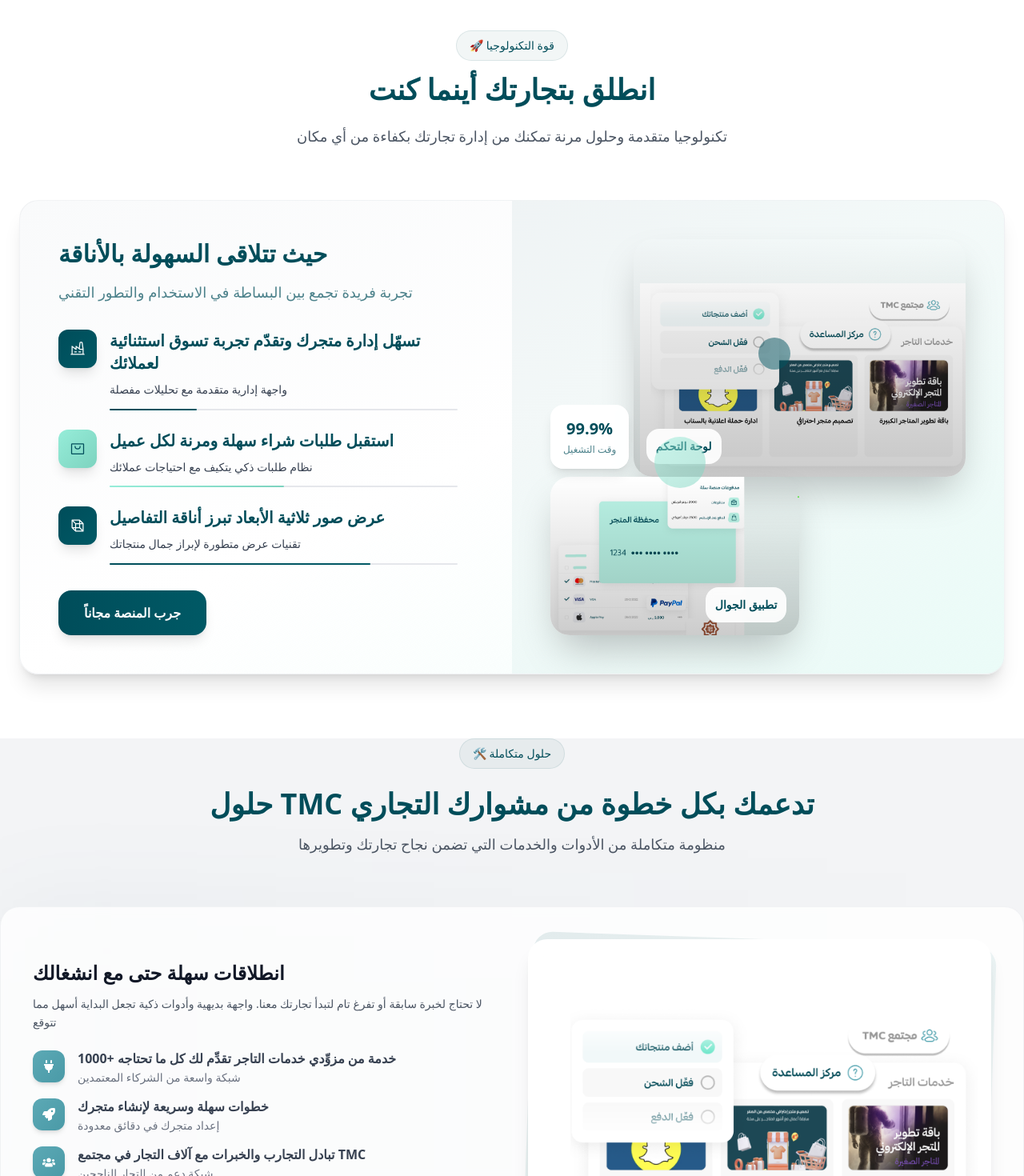
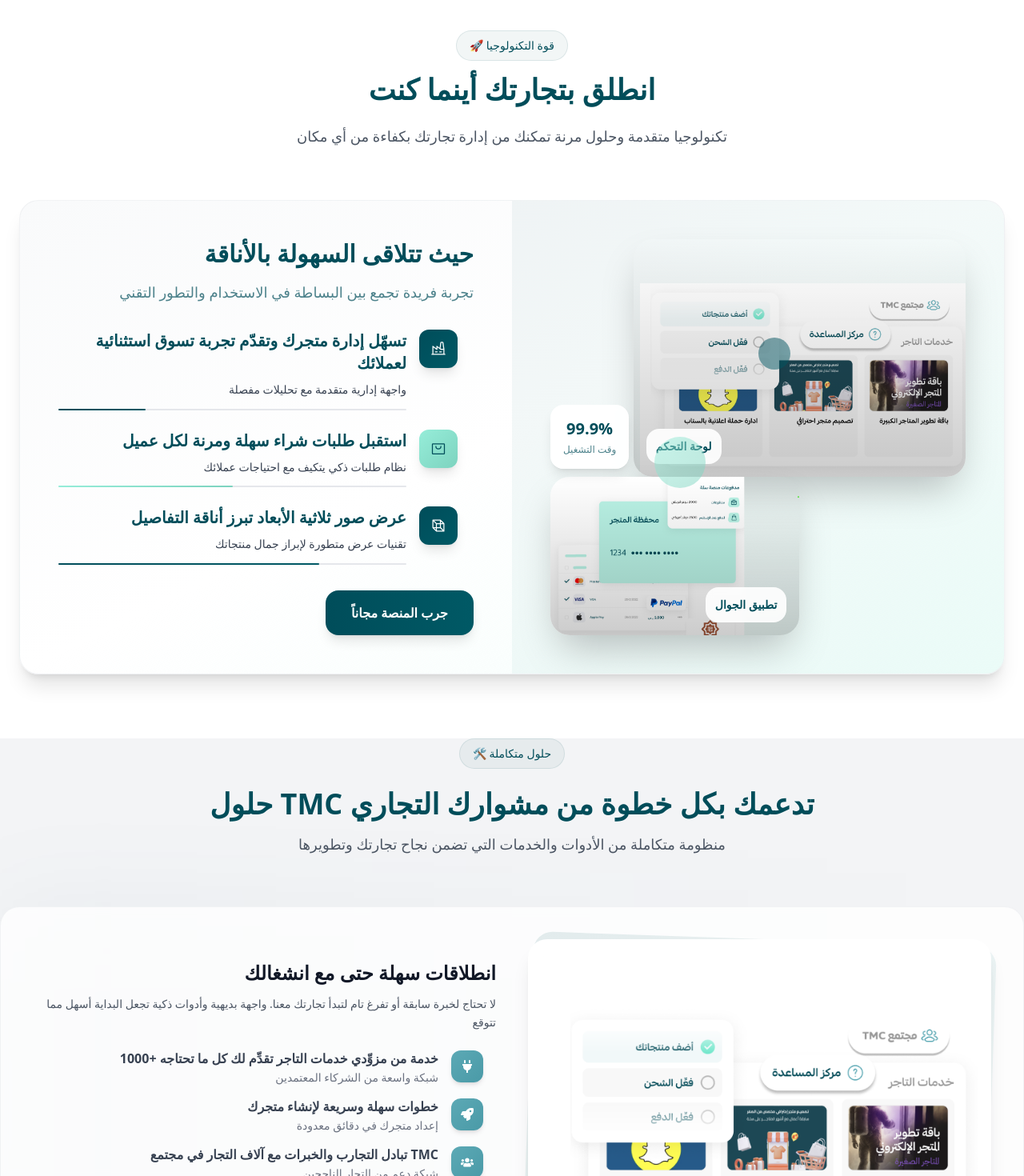
Before and after one commit to AhmadAlhjje/Souq, a Next.js app: page / in a window 1280 px wide. Shown: the part 2487-3957 px from the top of the page at 80% size. Built offline with nearby package versions, Linux system fonts and the light colour scheme.

Commit message:
الخط اصبح من اليمين

```diff
--- a/src/components/molecules/CustomerCard.tsx
+++ b/src/components/molecules/CustomerCard.tsx
@@ -13,7 +13,7 @@
 
 export default function CustomerCard({ src, alt, title, subtitle, percentage, color, features }: CustomerCardProps) {
   return (
-    <div className="group relative bg-white/95 backdrop-blur-sm rounded-3xl shadow-xl hover:shadow-2xl transition-all duration-500 overflow-hidden hover:-translate-y-2">
+    <div className="group relative bg-white/95 backdrop-blur-sm rounded-3xl shadow-xl hover:shadow-2xl transition-all duration-500 overflow-hidden hover:-translate-y-2 text-right">
       {/* Background Effect */}
       <div className={`absolute inset-0 bg-gradient-to-br ${color} opacity-0 group-hover:opacity-5 transition-opacity duration-300`}></div>
 
@@ -49,8 +49,8 @@
   {/* Features List */}
   <div className="space-y-2 mb-4">
     {features.map((feature, featureIndex) => (
-            <div key={featureIndex} className="flex items-center space-x-3 space-x-reverse">
-              <div className={`w-2 h-2 rounded-full bg-gradient-to-r ${color}`}></div>
+      <div key={featureIndex} className="flex items-center gap-3 justify-start" dir="rtl">
+        <div className={`w-2 h-2 rounded-full bg-gradient-to-r ${color} flex-shrink-0`}></div>
         <span className="text-[#004D5A]/70 text-sm">{feature}</span>
       </div>
     ))}
--- a/src/components/molecules/EnhancedCallToAction.tsx
+++ b/src/components/molecules/EnhancedCallToAction.tsx
@@ -12,7 +12,7 @@
       </div>
 
       {/* Content Grid */}
-      <div className="relative grid lg:grid-cols-2 gap-0">
+      <div className="relative grid lg:grid-cols-2 gap-0 text-right">
 
         {/* Text Content */}
         <div className="p-8 lg:p-12 flex flex-col justify-center">
@@ -26,10 +26,11 @@
           </div>
 
           {/* Benefits List */}
+  {/* Benefits List */}
 <div className="grid grid-cols-2 gap-4 mb-8">
   {benefits.map((benefit, index) => (
-              <div key={index} className="flex items-center space-x-2 space-x-reverse">
-                <div className="w-3 h-3 rounded-full bg-gradient-to-r from-[#004D5A] to-[#96EDD9]"></div>
+    <div key={index} className="flex items-center gap-2 text-right" dir="rtl">
+      <div className="w-3 h-3 rounded-full bg-gradient-to-r from-[#004D5A] to-[#96EDD9] flex-shrink-0"></div>
       <span className="text-[#004D5A] font-medium">{benefit}</span>
     </div>
   ))}
@@ -46,7 +47,7 @@
           <div className="relative h-full">
 
             {/* Main Dashboard Image */}
-            <div className="absolute top-0 right-0 w-4/5 h-3/4 group">
+            <div className="absolute top-0 left-0 w-4/5 h-3/4 group">
               <div className="relative w-full h-full rounded-3xl overflow-hidden shadow-2xl transform group-hover:scale-105 transition-transform duration-500">
                 <img
                   src="/images/image 1.png"
@@ -58,7 +59,7 @@
             </div>
 
             {/* Secondary Mobile Image */}
-            <div className="absolute bottom-0 left-0 w-1/2 h-1/2 group">
+            <div className="absolute bottom-0 right-0 w-1/2 h-1/2 group">
               <div className="relative w-full h-full rounded-2xl overflow-hidden shadow-xl transform group-hover:scale-105 transition-transform duration-500 delay-100">
                 <img
                   src="/images/image2.png"
@@ -69,7 +70,7 @@
             </div>
 
             {/* Success Stats */}
-            <div className="absolute top-1/3 left-0 bg-white/95 backdrop-blur-sm rounded-2xl p-3 shadow-xl">
+            <div className="absolute top-1/3 right-0 bg-white/95 backdrop-blur-sm rounded-2xl p-3 shadow-xl">
               <div className="text-center">
                 <div className="text-lg font-bold text-[#004D5A]">+50K</div>
                 <div className="text-xs text-[#004D5A]/70">متجر نشط</div>
--- a/src/components/molecules/FeatureCard.tsx
+++ b/src/components/molecules/FeatureCard.tsx
@@ -12,27 +12,28 @@
 
 export default function FeatureCard({ text, description, icon, color, index }: FeatureCardProps) {
   return (
-    <div className="group flex items-start space-x-5 space-x-reverse"> {/* تقليل المسافة من 6 إلى 5 */}
-      <div className="flex-shrink-0 transition-transform duration-300 group-hover:scale-110">
-        <div className={`flex items-center justify-center w-12 h-12 mr-4 bg-gradient-to-br ${color} rounded-xl shadow-lg`}> {/* تصغير من w-16 h-16 إلى w-12 h-12 وتغيير rounded-2xl إلى rounded-xl */}
-          {icon}
-        </div>
-      </div>
+    <div className="group flex items-start space-x-5 space-x-reverse">
       <div className="flex-1">
-        <h4 className="text-lg md:text-xl font-semibold text-[#004D5A] mb-2 leading-tight"> {/* تقليل font-bold إلى font-semibold */}
+        <h4 className="text-lg md:text-xl font-semibold text-[#004D5A] mb-2 leading-tight">
           {text}
         </h4>
         <Text
           text={description}
-          className="text-[#004D5A]/60 text-sm leading-relaxed" /* تقليل حجم النص */
+          className="text-[#004D5A]/60 text-sm leading-relaxed"
         />
 
         {/* Progress Bar - مصغر */}
-        <div className="mt-3 w-full bg-gray-200 rounded-full h-0.5"> {/* تصغير من mt-4 وh-1 إلى mt-3 وh-0.5 */}
+        <div className="mt-3 w-full bg-gray-200 rounded-full h-0.5">
           <div
             className={`h-0.5 bg-gradient-to-r ${color} rounded-full transition-all duration-1000 group-hover:w-full`}
-            style={{ width: `${(index + 1) * 25}%` }} /* تقليل النسبة من 30% إلى 25% */
+            style={{ width: `${(index + 1) * 25}%` }}
           ></div>
+        </div>
+      </div>
+
+      <div className="flex-shrink-0 transition-transform duration-300 group-hover:scale-110">
+        <div className={`flex items-center justify-center w-12 h-12 ml-4 bg-gradient-to-br ${color} rounded-xl shadow-lg`}>
+          {icon}
         </div>
       </div>
     </div>
--- a/src/components/organisms/BusinessLaunchSection.tsx
+++ b/src/components/organisms/BusinessLaunchSection.tsx
@@ -54,7 +54,7 @@
         </div>
 
         {/* Content */}
-        <div className="bg-gradient-to-br from-gray-50 via-white to-[#96EDD9]/10 rounded-3xl shadow-xl border border-gray-200/50 overflow-hidden">
+        <div className=" text-right bg-gradient-to-br from-gray-50 via-white to-[#96EDD9]/10 rounded-3xl shadow-xl border border-gray-200/50 overflow-hidden">
           <div className="grid lg:grid-cols-2 gap-0">
 
             {/* Features Side */}
--- a/src/components/organisms/CustomerSatisfactionSection.tsx
+++ b/src/components/organisms/CustomerSatisfactionSection.tsx
@@ -43,7 +43,7 @@
       className="py-20 px-6 bg-gradient-to-br from-[#96EDD9]/10 via-white to-[#96EDD9]/5"
       background="light"
     >
-      <div className="max-w-7xl mx-auto">
+      <div className="max-w-7xl mx-auto text-right">
         {/* Header */}
         <div className="text-center mb-16">
           <Badge
--- a/src/components/organisms/FeaturesSection.tsx
+++ b/src/components/organisms/FeaturesSection.tsx
@@ -34,9 +34,6 @@
 function FeatureItem({ icon, title, description }: FeatureItemProps) {
   return (
     <div className="flex items-start space-x-4 space-x-reverse group">
-      <div className="flex-shrink-0 transition-transform duration-300 group-hover:scale-110">
-        {icon}
-      </div>
       <div className="flex-1">
         <Text
           text={title}
@@ -50,6 +47,9 @@
           />
         )}
       </div>
+      <div className="flex-shrink-0 transition-transform duration-300 group-hover:scale-110">
+        {icon}
+      </div>
     </div>
   );
 }
@@ -62,9 +62,9 @@
 
 function IconWrapper({ icon, gradient = "from-[#5CA9B5] to-[#4a9aa7]" }: IconWrapperProps) {
   return (
-    <div className={`w-10 h-10 bg-gradient-to-br mr-4 ${gradient} rounded-xl flex items-center justify-center shadow-md hover:shadow-lg transition-all duration-300`}>
-      {/* تصغير من w-12 h-12 إلى w-10 h-10 وmن rounded-2xl إلى rounded-xl */}
-      <div className="text-white text-base "> {/* تصغير من text-xl إلى text-base */}
+    <div className={`w-10 h-10 bg-gradient-to-br ml-4 ${gradient} rounded-xl flex items-center justify-center shadow-md hover:shadow-lg transition-all duration-300`}>
+      {/* تصغير من w-12 h-12 إلى w-10 h-10 وmن rounded-2xl إلى rounded-xl وتغيير mr-4 إلى ml-4 */}
+      <div className="text-white text-base text-right"> {/* تصغير من text-xl إلى text-base */}
         {icon}
       </div>
     </div>
@@ -227,7 +227,7 @@
       </div>
 
       {/* Solutions Container */}
-      <div className="space-y-16"> {/* تقليل المسافة من space-y-20 إلى space-y-16 */}
+      <div className=" text-right space-y-16"> {/* تقليل المسافة من space-y-20 إلى space-y-16 */}
         {solutions.map((solution) => (
           <div key={solution.id} className="relative">
             {/* Background Effect */}
--- a/src/components/organisms/ServicesSection.tsx
+++ b/src/components/organisms/ServicesSection.tsx
@@ -58,7 +58,7 @@
         </div>
 
         {/* Services Container */}
-        <div className="bg-gradient-to-br from-[#96EDD9] via-[#96EDD9]/90 to-[#96EDD9]/80 p-8 md:p-12 rounded-3xl shadow-xl border border-[#96EDD9]/20">
+        <div className=" text-right bg-gradient-to-br from-[#96EDD9] via-[#96EDD9]/90 to-[#96EDD9]/80 p-8 md:p-12 rounded-3xl shadow-xl border border-[#96EDD9]/20">
           <div className="grid grid-cols-1 lg:grid-cols-3 gap-8">
             {services.map((service, index) => (
               <ServiceCard
```
Lines whose indentation alone changed are shown as unchanged.
